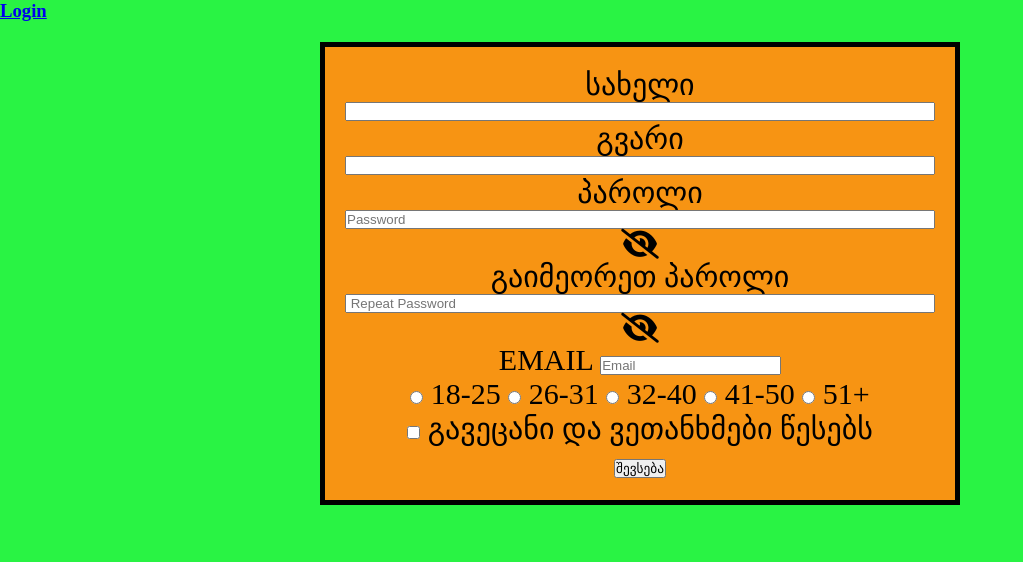
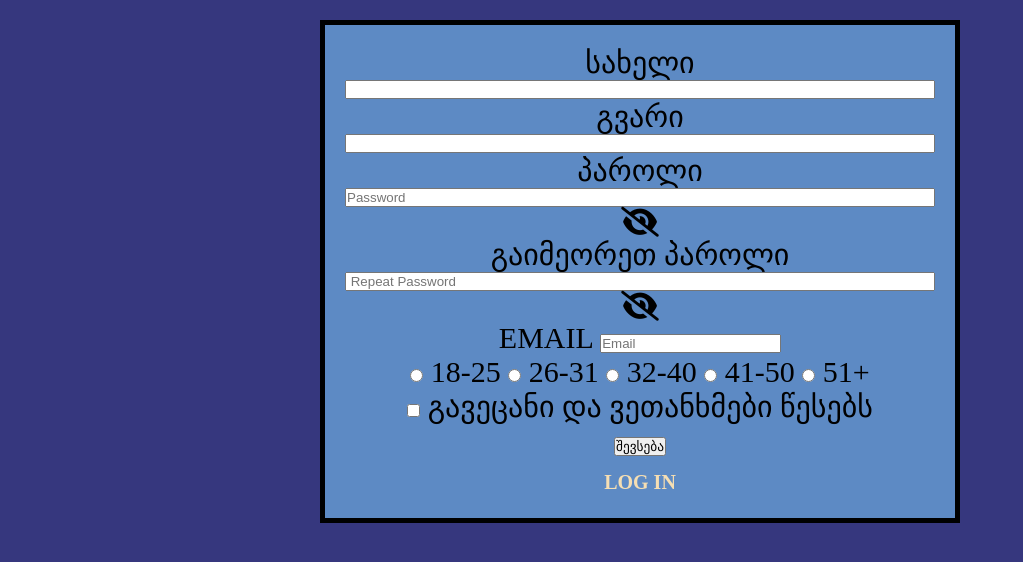
Before and after one commit to kes09/12, a plain HTML site: page index.html in a window 1280 px wide. Shown: the whole page, without its empty margins (0-1023 px from the left). Drawn offline with Linux system fonts and the light colour scheme.

Commit message:
modified:   index.html 	modified:   login.html 	modified:   style.css

```diff
--- a/index.html
+++ b/index.html
@@ -12,7 +12,6 @@
     <title>შესავსები ფორმა</title>
   </head>
   <body>
-    <h3><a href="login.html">Login</a></h3>
     <section>
       <form action="" id="form-registration" class="form">
         <div class="form-wraper">
@@ -61,6 +60,7 @@
           <span class="error-text" id="error_agree"></span>
         </div>
         <button type="submit">შევსება</button>
+        <h3><a href="login.html">Log in</a></h3>
       </form>
     </section>
 
--- a/style.css
+++ b/style.css
@@ -7,9 +7,13 @@
 
 
 body{
-  background-color: rgb(41, 243, 68)
+  background-color: rgb(54, 55, 126)
 }
-
+a{
+  text-decoration: none;
+  font-size: 20px;
+  color: wheat;
+}
 
 .form {
   border: 5px solid black;
@@ -21,7 +25,7 @@ body{
   text-transform: uppercase;
   padding: 20px;
   font-size: 30px;
-  background-color: rgb(247, 148, 19);
+  background-color: rgb(93, 138, 196);
 }
 .form-wraper {
   display: flex;
```
Also changed, not shown: login.html (+1 -1 lines).
